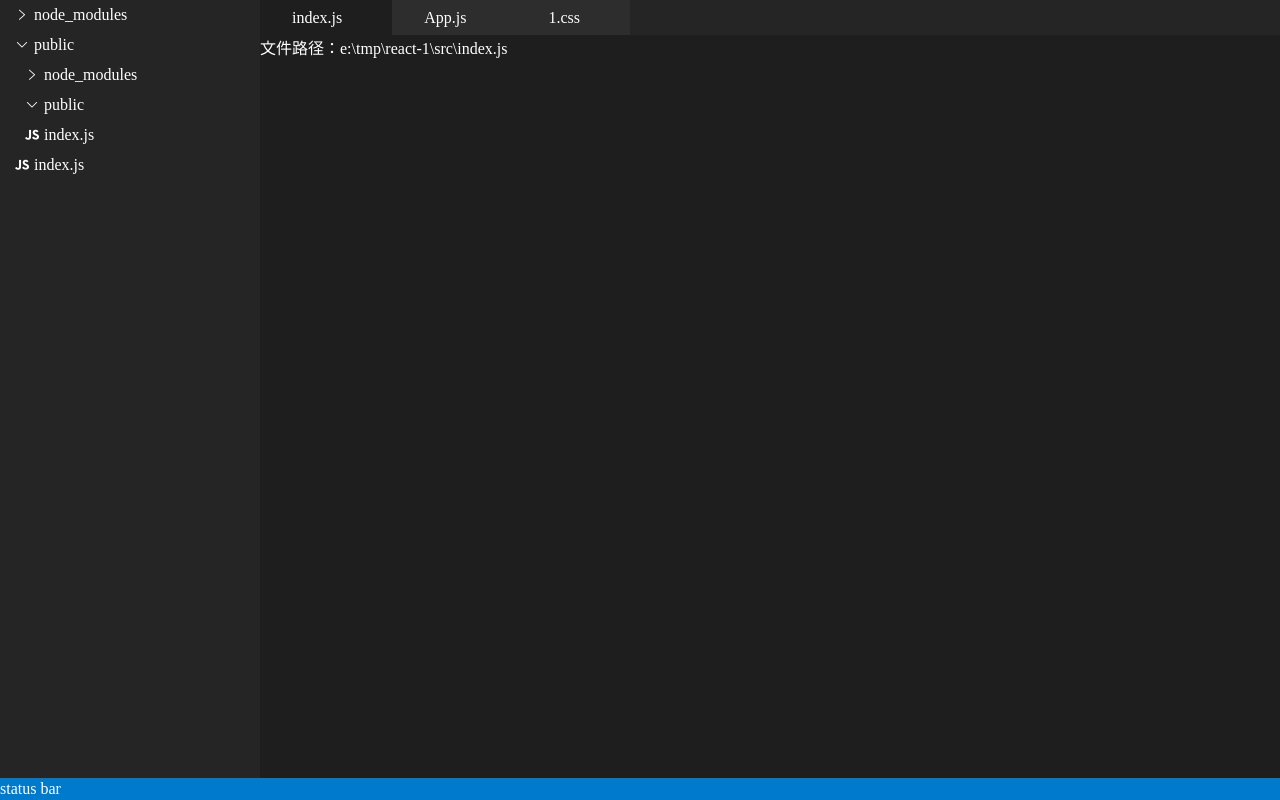
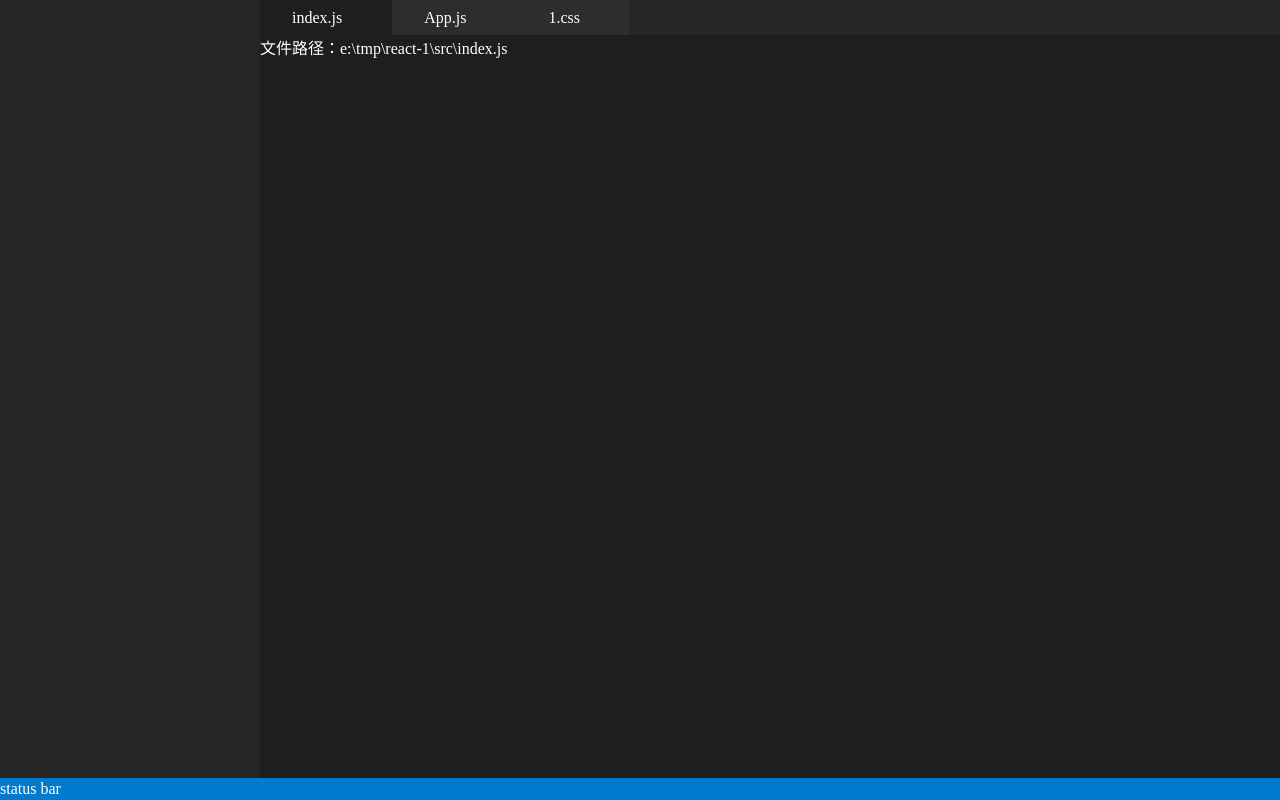
Before and after one commit to LoTwT/mini-vscode-web, a React (Vite) app: page / in a window 1280 px wide. Built offline with nearby package versions, Linux system fonts and the light colour scheme.

Commit message:
feat: sort directory

```diff
--- a/src/components/Aside/index.tsx
+++ b/src/components/Aside/index.tsx
@@ -1,8 +1,10 @@
 
-import { useState } from "react"
+import { useState, useEffect } from "react"
 import { useSelector } from "react-redux"
 import type { Store } from "@/store/index"
 import { invokePre } from "@/libs/channel"
+import type { Nullable } from "@/types/index"
+import type { IDirectoryContent } from "@/types/file"
 
 import "./index.less"
 
@@ -14,62 +16,42 @@ export default () => (
 
 const Tree = () => {
   const projectRoot = useSelector<Store>(state => state.projectRoot)
-  const [list, setList] = useState<string[]>([])
-  invokePre("readDir", projectRoot).then(res => setList(res as string[]))
+  const [list, setList] = useState<Nullable<IDirectoryContent[]>>(null)
 
-  console.log(list)
+  useEffect(() => {
+    invokePre<IDirectoryContent[]>("readDir", projectRoot).then(res => {
+      // 对读取到的文件夹内容进行排序
+      // 1. 类型 文件夹 -> 文件
+      // 2. 名字
+      res.sort((o1, o2) => o1.name.localeCompare(o2.name))
+      res.sort((o1, o2) => (+o2.isDir - +o1.isDir))
 
-  return (
-    <div>
-      <ul className="tree">
-        <li className="tree-item">
-          <div className="head">
-            <span className="icon iconfont">&#xe666;</span>
-            <span className="title">node_modules</span>
-          </div>
-          <div className="content"></div>
-        </li>
+      setList(res)
+    })
+  }, [projectRoot])
 
-        <li className="tree-item">
-          <div className="head">
-            <span className="icon iconfont">&#xe665;</span>
-            <span className="title">public</span>
-          </div>
-          <div className="content">
-            <ul className="tree">
-              <li className="tree-item">
-                <div className="head">
-                  <span className="icon iconfont">&#xe666;</span>
-                  <span className="title">node_modules</span>
-                </div>
-                <div className="content"></div>
-              </li>
+  return (<div>
+    <ul className="tree">
+      {list && list.map(dirContent => dirContent.isDir
+        ? <TreeItem title={dirContent.name} icon="arrow-right" />
+        : <TreeItem title={dirContent.name} icon="js" />
+      )}
+    </ul >
+  </div >)
+}
 
-              <li className="tree-item">
-                <div className="head">
-                  <span className="icon iconfont">&#xe665;</span>
-                  <span className="title">public</span>
-                </div>
-                <div className="content"></div>
-              </li>
+interface ITreeItemProp {
+  title: string
+  icon: string
+  content?: IDirectoryContent[]
+}
 
-              <li className="tree-item">
-                <div className="head">
-                  <span className="icon iconfont">&#xe688;</span>
-                  <span className="title">index.js</span>
-                </div>
-              </li>
-            </ul>
-          </div>
-        </li>
-
-        <li className="tree-item">
-          <div className="head">
-            <span className="icon iconfont">&#xe688;</span>
-            <span className="title">index.js</span>
-          </div>
-        </li>
-      </ul>
+const TreeItem = ({ title, icon, content }: ITreeItemProp) => (
+  <li className="tree-item">
+    <div className="head">
+      <span className={`icon iconfont icon-${icon}`}></span>
+      <span className="title">{title}</span>
     </div>
-  )
-}
+    <div className="content">{content}</div>
+  </li>
+)
--- a/src/libs/channel.ts
+++ b/src/libs/channel.ts
@@ -13,9 +13,9 @@ export function invokeMain(channel: string, ...data: any[]) {
   return p;
 }
 
-export function invokePre(channel: string, ...data: any[]) {
+export function invokePre<T>(channel: string, ...data: any[]): Promise<T> {
   const id = Math.random();
-  let p = new Promise((resolve, reject) => {
+  let p = new Promise<T>((resolve, reject) => {
     wait[id] = { resolve, reject };
   });
   window.postMessage({
--- /dev/null
+++ b/src/types/file.ts
@@ -0,0 +1,5 @@
+// 读取的文件夹内容的类型
+export interface IDirectoryContent {
+  name: string
+  isDir: boolean
+}
--- /dev/null
+++ b/src/types/index.ts
@@ -0,0 +1 @@
+export type Nullable<T> = T | null
```
